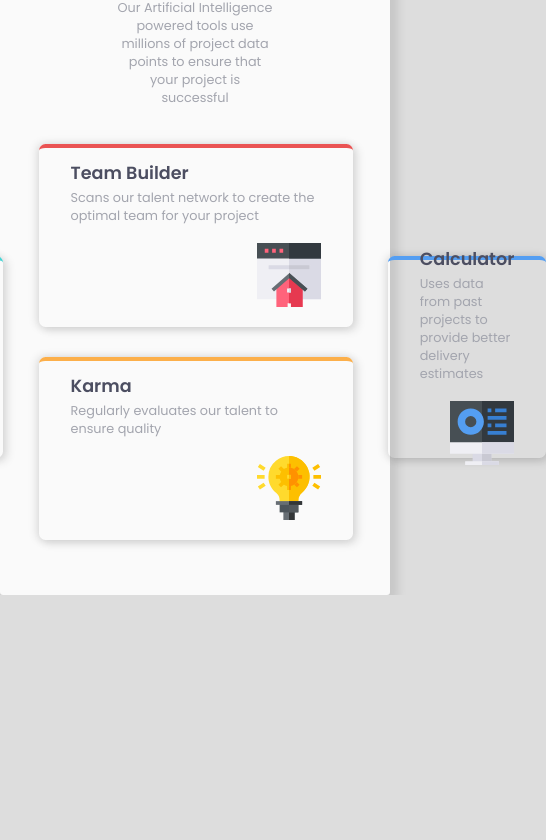
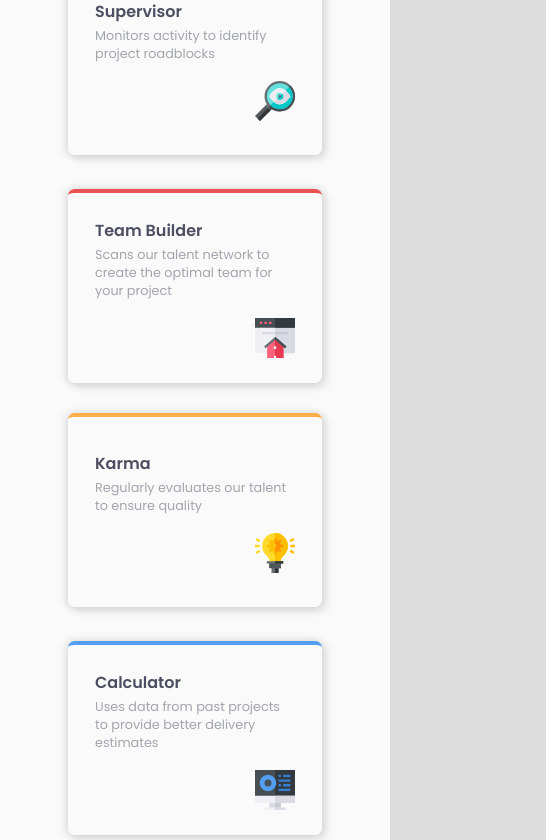
Before and after one commit to alilefta/Four-cards-features-section, a plain HTML site: page index.html in a window 390 px wide. Shown: the part 249-1089 px from the top of the page, 546 px wide, since content can reach past the window. Before the commit the page ends 844 px from the top, so only its background shows below. Drawn offline with Linux system fonts and the light colour scheme.

Commit message:
Make it Responsive

```diff
--- a/styles/style.css
+++ b/styles/style.css
@@ -1,20 +1,23 @@
 @import url('https://fonts.googleapis.com/css2?family=Poppins:wght@200;400;600&display=swap');
 
+
+/*Basic Configurations */
 *:root {
-	/* Primary */
+	/* Primary Colors */
 	--Red: hsl(0, 78%, 62%);
 	--Cyan: hsl(180, 62%, 55%);
 	--Orange: hsl(34, 97%, 64%);
 	--Blue: hsl(212, 86%, 64%);
 
-	/* Netural */
-
+	/* Netural Colors */
 	--very-dark-blue: hsl(234, 12%, 34%);
 	--grayish-blue: hsl(229, 6%, 66%);
 	--very-light-gray: hsl(0, 0%, 98%);
 
+	/* Main Font Style */
 	font-family: "Poppins", "Serif";
 
+	/* Main Font Weight */
 	--light-weight: 200;
 	--medium-weight: 400;
 	--heavey-weight: 700;
@@ -25,7 +28,7 @@ body{
 	box-sizing: border-box;
 	margin: 0;
 	padding: 0;
-	height: 100vh;
+	height: 700px;
 	display: flex;
 	justify-content: space-around;
 	align-items: center;
@@ -99,7 +102,6 @@ body{
 	font-weight: var(--medium-weight);
 	width: 40%;
 	text-align: center;
-
 }
 .card img{
 	align-self: flex-end;
@@ -138,3 +140,142 @@ body{
 .main_container .cards .forth_card{
 	border-top: 4px solid var(--Blue);
 }
+
+/* Max width at 800px */
+
+@media screen and (max-width: 800px){
+	.main_container{
+		height: 100%;
+	}
+	.main_container .middleCards{
+		width: 100%;
+		display: flex;
+		justify-content: center;
+		align-items: center;
+		flex-direction: column;
+	}
+	.main_container .cards{
+		width: 100%;
+	}
+	.main_container .card{
+		width: 50%;
+		height: 150px;
+		padding: 20px 1.7rem 20px 1.7rem;
+	}
+	.main_container .card .card_heading{
+		font-size: 1rem;
+	}
+	.main_container .first_card{
+		margin: 10px 0 10px 10px;
+	}
+
+	.main_container .second_card{
+		margin: 10px 0 10px 0;
+	}
+
+	.main_container .third_card{
+		margin: 20px 10px;
+	}
+	.main_container .forth_card{
+		margin: 0px 10px 10px 0;
+	}
+
+	.main_container .card .card_text{
+		font-size: 0.8rem;
+	}
+
+	.main_container .main_text{
+		width: 50%
+	}
+
+	.main_container .card img{
+		width: 40px;
+		height: 40px
+	}
+}
+
+/* Max width at 582px */
+
+@media screen and (max-width: 582px){
+	body {
+		min-height: 1100px;
+		/*height: 10vh*/
+	}
+	.main_container .card{
+		width: 200px;
+	}
+	.main_container .cards{
+		display: flex;
+		justify-content: center;
+		align-items: center;
+		flex-direction: column;
+	}
+
+	.main_container .first_card{
+		order: 1;
+		margin: auto 0;
+	}
+
+	.main_container .middleCards{
+		order :2
+	}
+
+	.main_container .forth_card{
+		order: 2;
+		margin:auto 0;
+	}
+}
+
+/* Max width at 500px */
+
+@media screen and (max-width: 500px){
+	.main_container .main_heading{
+		font-size: 1.5rem;
+	}
+
+	.main_container .main_subHeading{
+		font-size: 1.5rem
+	}
+
+	.main_container .main_text{
+		width: 80%;
+	}
+
+	.main_container .middleCards{
+		width: 40%;
+		height: 50%;
+	}
+}
+
+
+/* Max width at 316px */
+@media screen and (max-width: 316px){
+	.main_container .main_heading{
+		font-size: 1.3rem;
+	}
+
+	.main_container .main_subHeading{
+		font-size: 1.3rem;
+	}
+
+	.main_container .main_text{
+		width: 70%;
+	}
+
+	.main_container .card{
+		width: 150px;
+		height: 140px;
+	}
+	.main_container .first_card{
+		margin: 0 0;
+	}
+
+	.main_container .middleCards{
+		margin: 0;
+		height: 50%;
+	}
+
+	.main_container .forth_card{
+		margin:0 0;
+	}
+}
```
